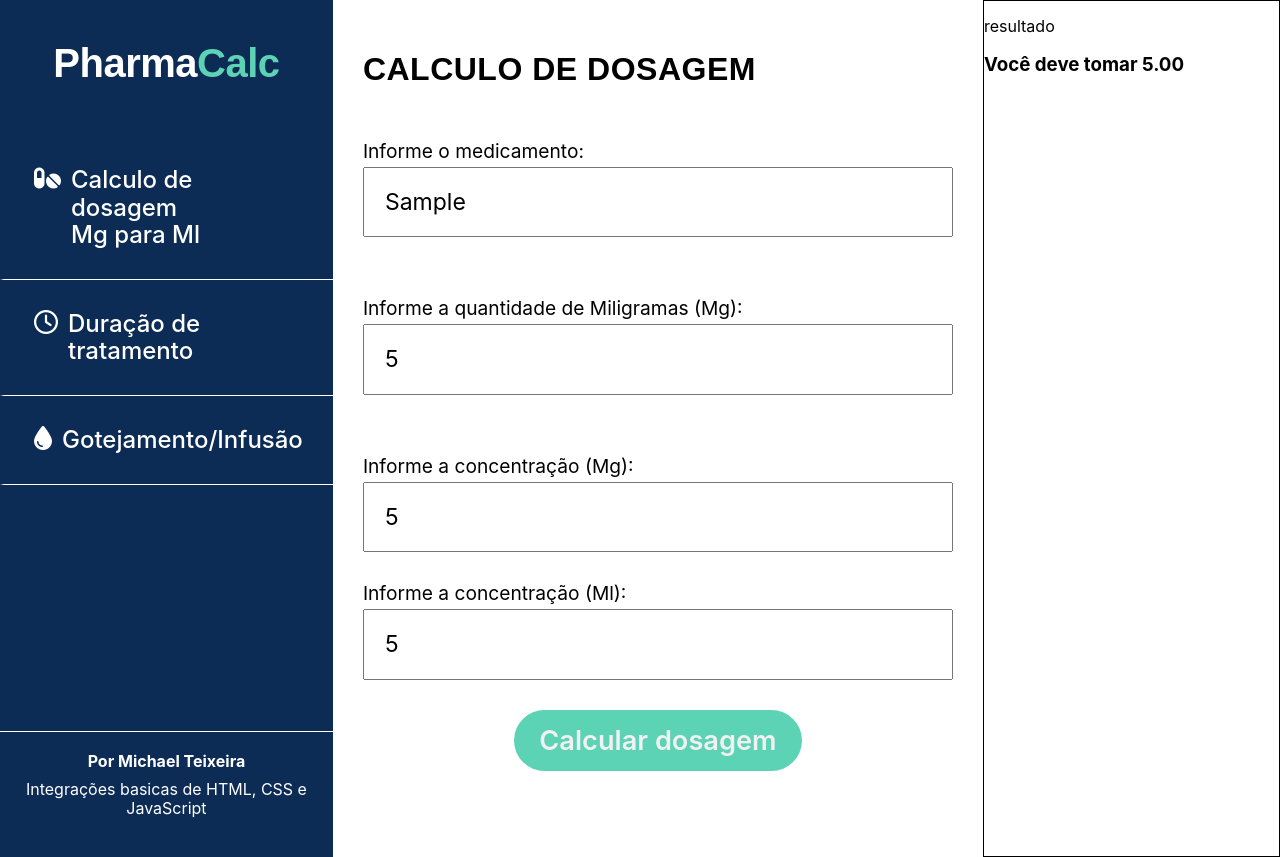
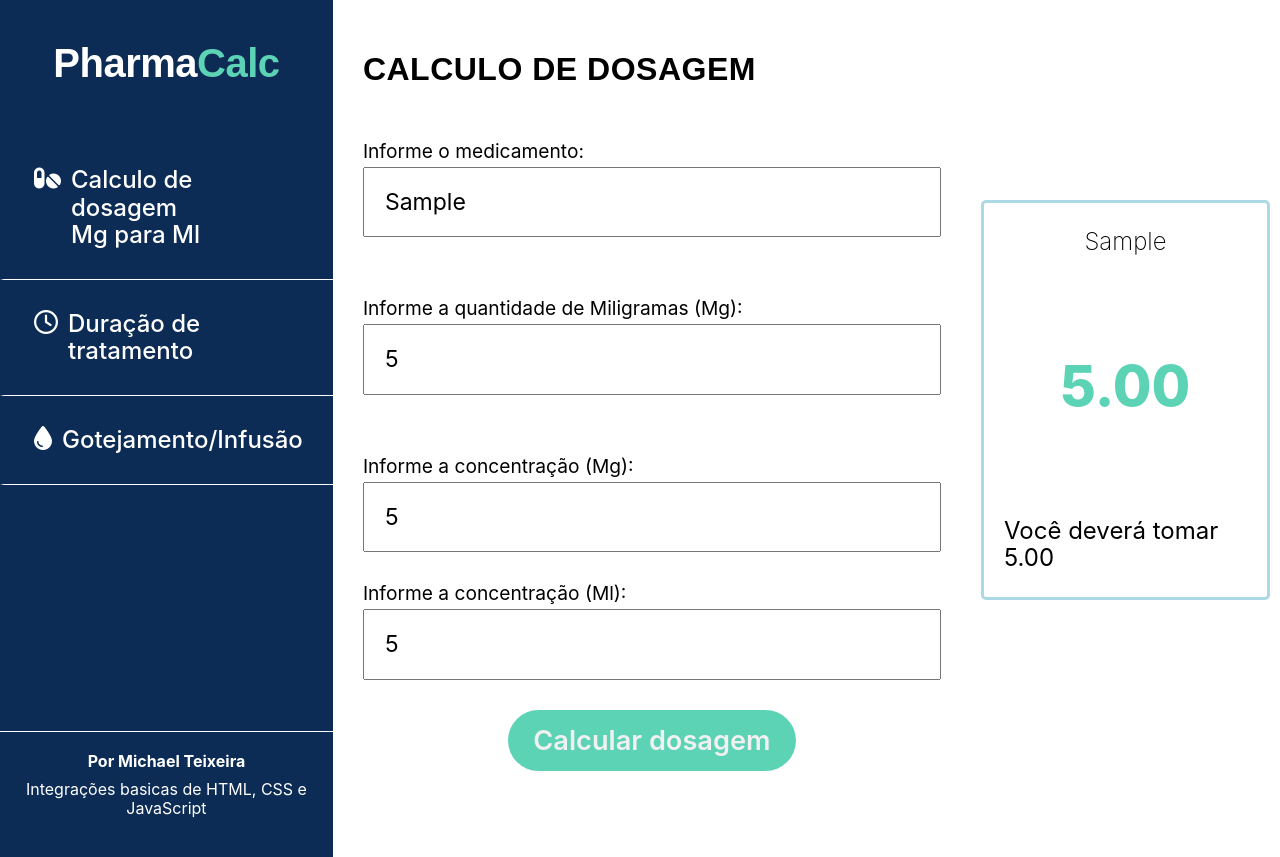
Before and after one commit to Michael-Clicker/PharmaCalc, a plain HTML site: page index.html in a window 1280 px wide. Both pictures are taken after typing "Sample", "5", "5", "5" into the empty fields and a click on the input "Calcular dosagem". Drawn offline with Linux system fonts and the light colour scheme.

Commit message:
tela resultado completa

```diff
--- a/index.html
+++ b/index.html
@@ -151,7 +151,10 @@
   }
   .resultado {
     flex: 1;
-    border: 1px solid;
+    height: 100vh;
+    display: flex;
+    align-items: center;
+    padding: 0 10px;
   }
   @keyframes surgir {
     from {
@@ -166,6 +169,30 @@
   .animar-entrada {
     animation: surgir 0.5s ease-out;
     }
+    /*resposta*/
+  .resposta {
+    border: 3px solid lightblue;
+    border-radius: 5px;
+    height: 50%;
+    width: 100%;
+    display:none;
+    flex-direction: column;
+    align-items: center;
+    justify-content: center;
+    padding: 20px;
+  }
+  h3 {
+   font-weight: 200;
+   font-size: 1.5em;
+  }
+  h4 {
+    color: var(--secundario);
+    font-weight: 800;
+    font-size: 3.5em;
+  }
+  .desc {
+   font-size: 1.5em;
+  }
 </style>
 <body>
   <div class="tudo">
@@ -214,8 +241,11 @@
     </main>
 
     <section class="resultado">
-      <p>resultado</p>
-      <h3></h3>
+      <div class="resposta" id="resposta">
+        <h3></h3>
+        <h4></h4>
+        <p class ="desc" id="desc"></p>
+      </div>
     </section>
   </div>
   <script src="javascript/menu.js"></script>
--- a/javascript/menu.js
+++ b/javascript/menu.js
@@ -65,7 +65,10 @@ function renderGotejar() {
       </div>`
 }
 
-const resp = document.querySelector('h3')
+let resp = document.querySelector('h4')
+let nome = document.querySelector('h3')
+let desc = document.getElementById('desc')
+const respContainer = document.getElementById('resposta')
 
 container.addEventListener('submit', (e) => {
     e.preventDefault();
@@ -81,7 +84,10 @@ const concentracao_ml = Number(frm_calc.conc_ml.value)
 
 conc_final = concentracao_mg/concentracao_ml
 resultado = dose/conc_final
-  resp.innerText = `Você deve tomar ${resultado.toFixed(2)}`
+resp.innerText = resultado.toFixed(2)
+respContainer.style.display = "flex"
+desc.innerText = `Você deverá tomar ${resultado.toFixed(2)}`
+nome.innerText = calcMedicamento
 }
 //calc dosagem
 else if (formularioAtivo === 'calc-duração') {
@@ -95,7 +101,10 @@ const caixa = Number(frm_dur.inCaixa.value)
 total_dose = qDia*dur
 total_final = Math.ceil(total_dose/caixa)
 
-resp.innerText = `Você precisará de ${total_final} caixas`
+resp.innerText = total_final
+respContainer.style.display = "flex"
+desc.innerText = `Você precisará de ${total_final} caixas`
+nome.innerText = durMedicamento
 }
 else if (formularioAtivo === 'calc-gotejamento') {
 const frm_gotejamento = document.getElementById('calc-gotejamento')
@@ -104,6 +113,9 @@ const gMedicamento = (frm_gotejamento.gMedicamento.value)
 const bolsa = (frm_gotejamento.inBolsa.value)
 const horas = (frm_gotejamento.inHoras.value)
 
-Gotas = (bolsa/(horas*3))
-resp.innerText = `No total será ${Gotas.toFixed(2)} gotas por minuto`
+Gotas = Math.round(bolsa/(horas*3))
+resp.innerText = Gotas
+respContainer.style.display = "flex"
+desc.innerText = `No total será ${Gotas} gotas por minuto`
+nome.innerText = gMedicamento
 }})
```
